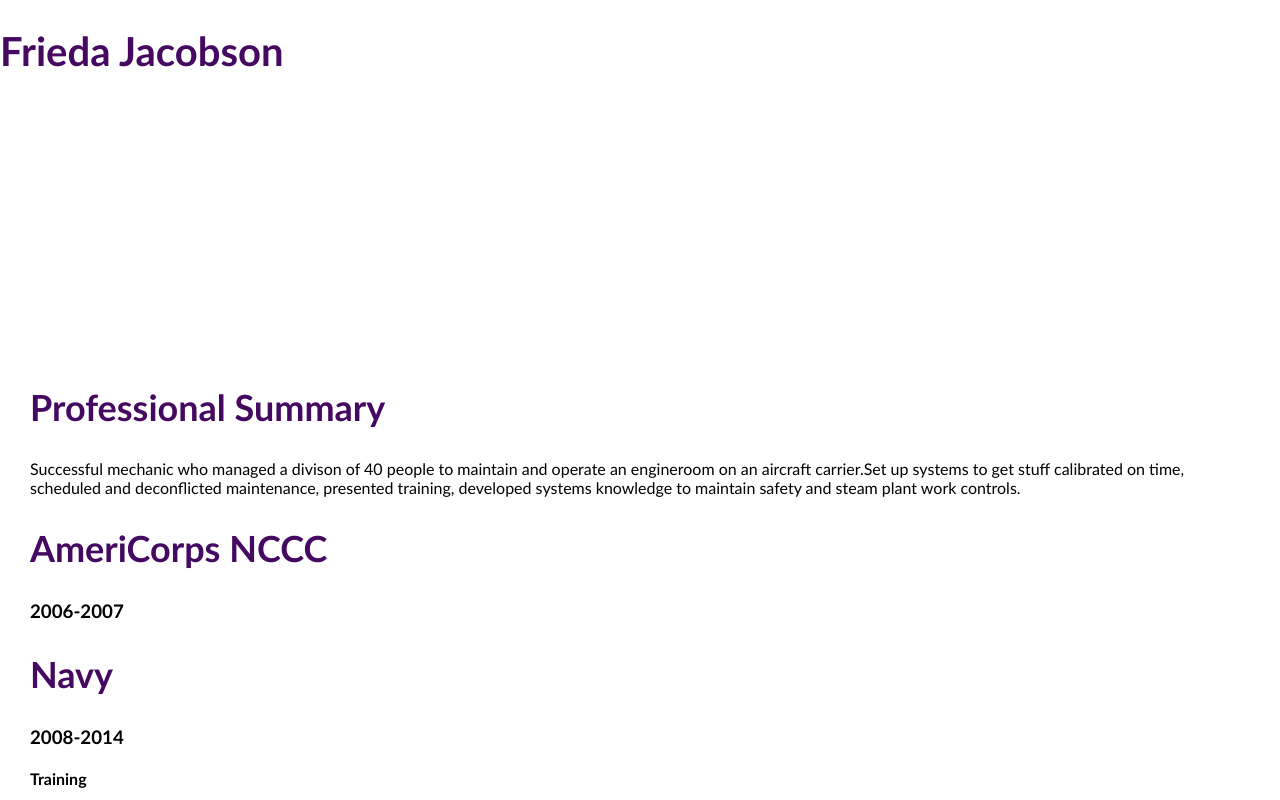
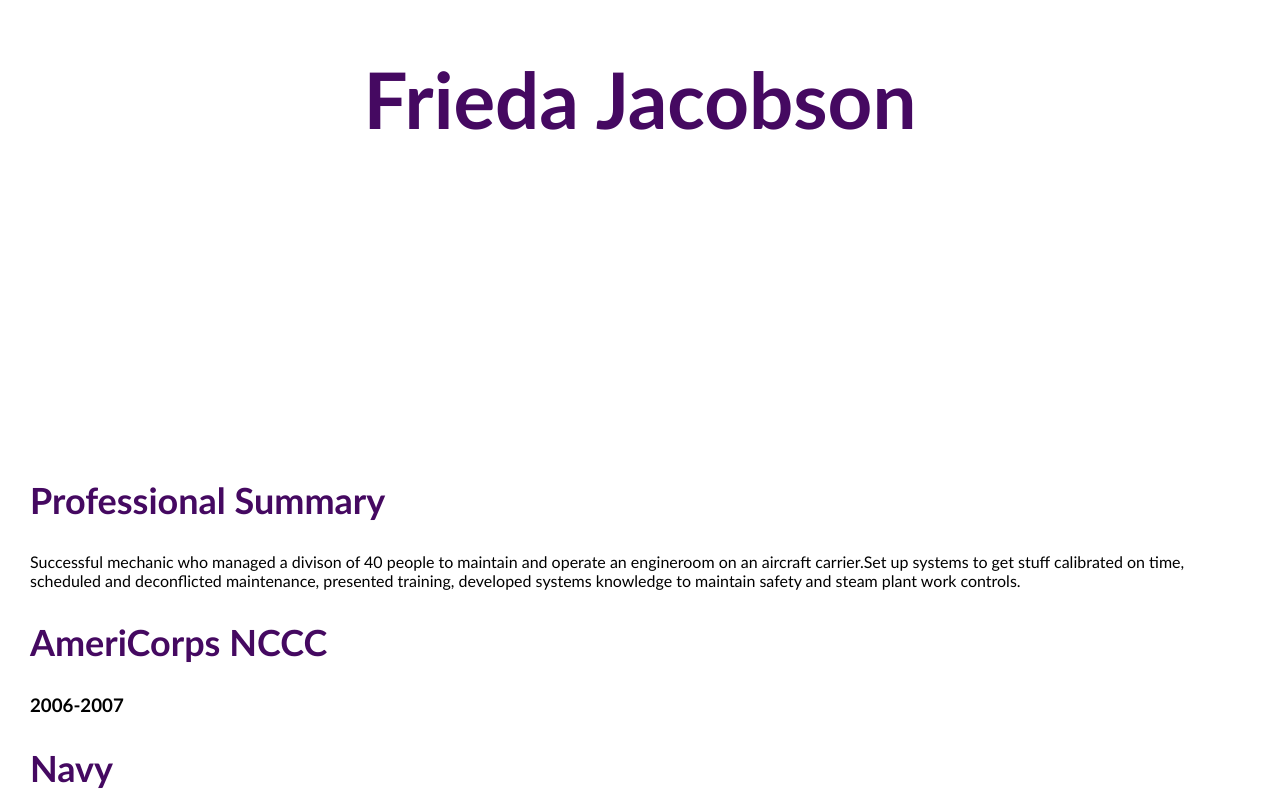
Before and after one commit to kajakali/kajakali.github.io, a plain HTML site: page index.html in a window 1280 px wide. Shown: the top 800 px of the page. Drawn offline with Linux system fonts and the light colour scheme.

Commit message:
Update main.css

```diff
--- a/main.css
+++ b/main.css
@@ -6,9 +6,10 @@ body {
 }
 
 h1 {
-	font-size: 40px;
+	font-size: 78px;
   	font-family: Calibri, serif;
   	color: #450961;
+	text-align: center
 }
 
 h2 {
```
